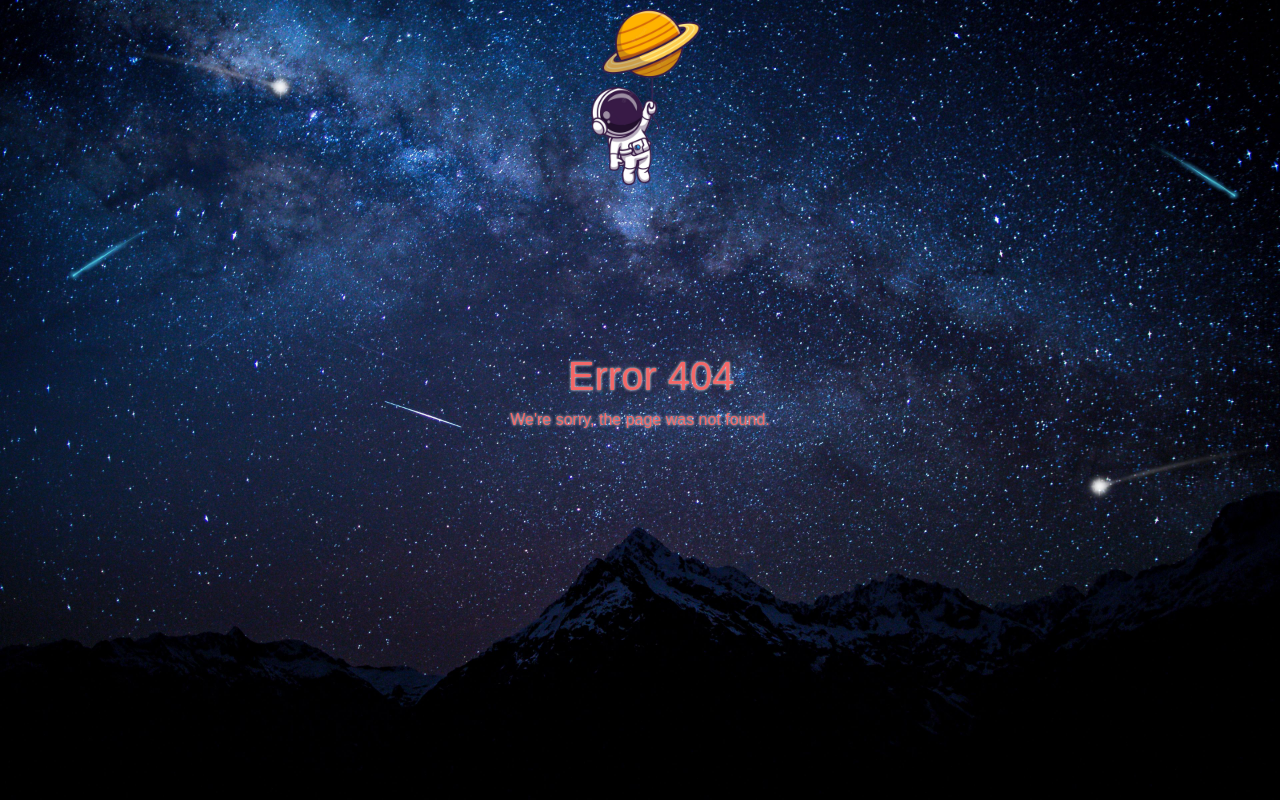
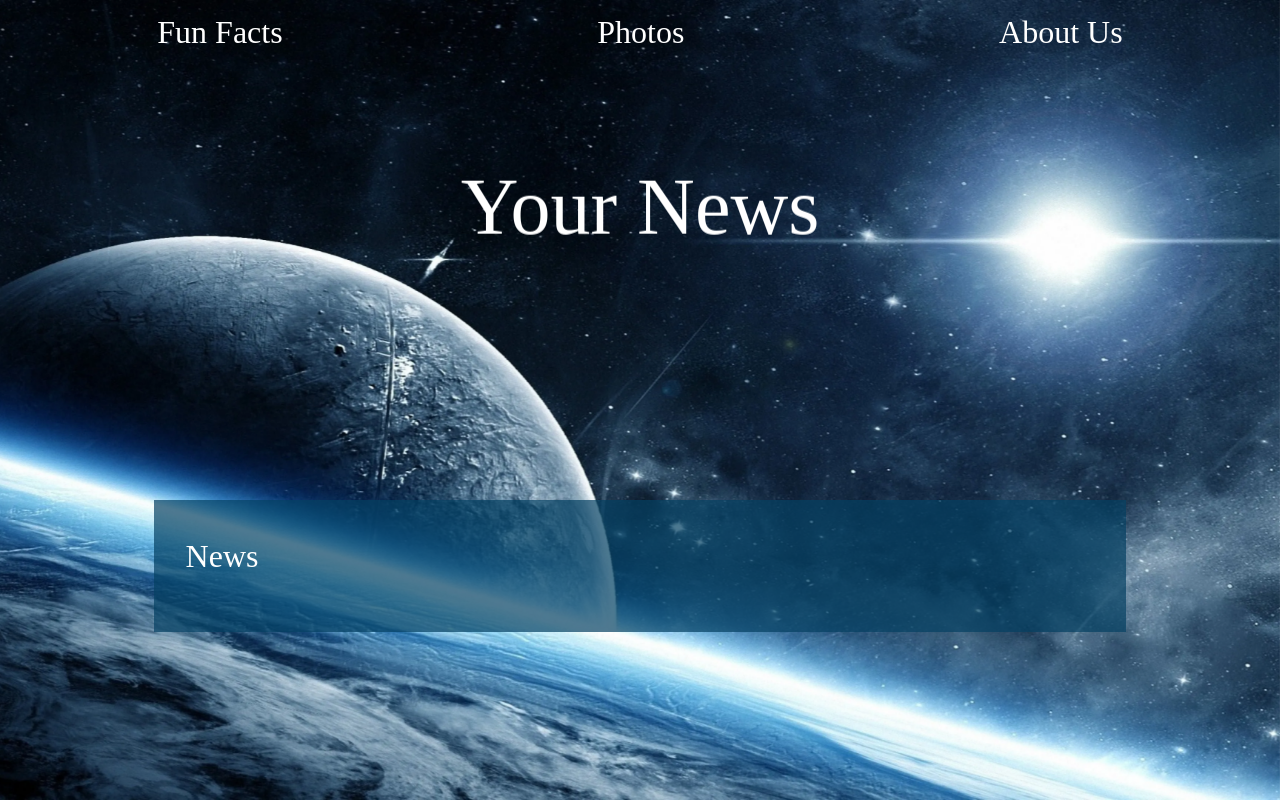
Before and after one commit to kyara-code/ProgettoApiNASA, an Angular app: page /news in a window 1280 px wide. Before the commit this address had no page. Built offline with nearby package versions, Linux system fonts and the light colour scheme; a web font is replaced by a local one.

Commit message:
news e search

```diff
--- a/src/app/app-routing.module.ts
+++ b/src/app/app-routing.module.ts
@@ -1,3 +1,4 @@
+import { NewsComponent } from './news/news.component';
 import { SingleImageComponent } from './photos/single-image/single-image.component';
 import { TopicComponent } from './funfacts/topic/topic.component';
 import { ErrorComponent } from './error/error.component';
@@ -38,6 +39,10 @@ const routes: Routes = [
     component: AboutUsComponent,
   },
   {
+    path: 'news',
+    component: NewsComponent,
+  },
+  {
     path: '**',
     component: ErrorComponent,
   },
--- a/src/app/app.module.ts
+++ b/src/app/app.module.ts
@@ -21,6 +21,7 @@ import { MatButtonModule } from '@angular/material/button';
 import { SingleImageComponent } from './photos/single-image/single-image.component';
 import { DragDropModule } from '@angular/cdk/drag-drop';
 import { FooterComponent } from './footer/footer.component';
+import { NewsComponent } from './news/news.component';
 @NgModule({
   declarations: [
     AppComponent,
@@ -33,6 +34,7 @@ import { FooterComponent } from './footer/footer.component';
     TopicComponent,
     SingleImageComponent,
     FooterComponent,
+    NewsComponent,
   ],
   imports: [
     BrowserModule,
--- a/src/app/funfacts/topic/topic.component.css
+++ b/src/app/funfacts/topic/topic.component.css
@@ -1,6 +1,17 @@
 .input-box {
   display: flex;
   justify-content: flex-end;
+  padding: 10px;
+}
+
+.input-box h3 {
+  padding: 5px;
+  margin: 0;
+}
+
+.input-box input {
+  height: 80%;
+  align-self: center;
 }
 
 .topic-title {
--- a/src/app/funfacts/topic/topic.component.html
+++ b/src/app/funfacts/topic/topic.component.html
@@ -2,7 +2,12 @@
   {{ chosenTopic | titlecase }}
 </h1>
 <div class="input-box">
-  <input type="text" *ngIf="chosenTopic === 'All Fun Facts'" />
+  <h3>Search:</h3>
+  <input
+    type="text"
+    *ngIf="chosenTopic === 'All Fun Facts'"
+    (keydown)="onSearch($event)"
+  />
 </div>
 <div class="fun-facts-list">
   <ul class="fun-facts">
--- a/src/app/funfacts/topic/topic.component.ts
+++ b/src/app/funfacts/topic/topic.component.ts
@@ -1,6 +1,6 @@
 import { ActivatedRoute, Params } from '@angular/router';
 import { HttpReq } from './../../Service/httpReq.service';
-import { Component, OnInit } from '@angular/core';
+import { Component, OnInit, HostListener } from '@angular/core';
 
 import { NewsModel } from './../../Model/news.model';
 
@@ -16,7 +16,6 @@ export class TopicComponent implements OnInit {
   constructor(private httpReq: HttpReq, private route: ActivatedRoute) {}
 
   ngOnInit(): void {
-    console.log('partito');
     this.route.queryParams.subscribe((queryParams: Params) => {
       this.chosenTopic = queryParams['id'];
       this.httpReq.onGetFunFacts(this.chosenTopic).subscribe((response) => {
@@ -27,4 +26,10 @@ export class TopicComponent implements OnInit {
       }
     });
   }
+
+  onSearch(event: KeyboardEvent) {
+    if (event.key === 'Enter') {
+      // Allora avvia la ricerca
+    }
+  }
 }
--- a/src/app/home-page/home-page.component.html
+++ b/src/app/home-page/home-page.component.html
@@ -48,7 +48,7 @@
       <div style="flex: 1">
         <div class="title-news-container">
           <h3>Latest news</h3>
-          <span>See all</span>
+          <span><a routerLink="/news">See all</a></span>
         </div>
         <div class="latest">
           <div *ngFor="let news of newsArray" class="single-news">
--- /dev/null
+++ b/src/app/news/news.component.css
@@ -0,0 +1,75 @@
+.wrapper {
+  height: 100vh;
+  overflow-y: auto;
+  overflow-x: hidden;
+  perspective: 10px;
+  position: relative;
+
+  perspective: 10px;
+}
+
+/* --- Top Page --- */
+
+header {
+  height: 100%;
+
+  transform-style: preserve-3d;
+}
+
+.background {
+  position: absolute;
+  height: 100%;
+  width: 100vw;
+  object-fit: cover;
+
+  transform: translateZ(-15px) scale(2.5);
+  z-index: -1;
+}
+
+/* Title */
+
+.title-container {
+  display: flex;
+  justify-content: center;
+
+  transform: translateZ(-5px) scale(1.5);
+}
+
+.title {
+  color: var(--clr-5);
+  font-size: 5rem;
+  position: relative;
+}
+
+/* --- End Top Page ---  */
+
+/* --- Subjects Section --- */
+
+.menu {
+  background-color: rgba(var(--clr-2-rgb), 0.7);
+  transform: translateY(-300px);
+  width: 80%;
+  height: 80%;
+  margin-left: 10%;
+  padding: 2rem 2rem 2rem 2rem;
+}
+
+.menu-title {
+  color: var(--clr-5);
+  font-size: 2rem;
+  padding-bottom: 20px;
+}
+
+/* --- Fun Facts Section ---  */
+
+.section {
+  background-color: var(--clr-1);
+  position: relative;
+  font-size: 1rem;
+  padding: 0 2rem 2rem 2rem;
+  color: var(--clr-5);
+}
+
+.fun-facts-section {
+  transform: translateY(-250px);
+}
--- /dev/null
+++ b/src/app/news/news.component.html
@@ -0,0 +1,30 @@
+<!-- Fare come per le foto: carichi la lista delle prime 10  notizie, poi hai un load more
+e quando ne clicchi una hai un popup che ti dà tutta la descrizione e anche il link a tutta la
+notizia completa. -->
+
+<div class="wrapper">
+  <!-- Top Page -->
+  <header>
+    <img src="../../assets/img/space-wallpaper.webp" class="background" />
+    <app-navbar></app-navbar>
+    <div class="title-container">
+      <h1 class="title">Your News</h1>
+    </div>
+  </header>
+
+  <!-- Subjects Menu -->
+  <div class="section">
+    <div class="menu">
+      <div class="menu-title">News</div>
+      <div class="subjects-list"></div>
+    </div>
+
+    <!-- Fun Facts Section -->
+    <div class="fun-facts-section">
+      <router-outlet></router-outlet>
+    </div>
+  </div>
+
+  <!-- Footer Section -->
+  <app-footer></app-footer>
+</div>
--- /dev/null
+++ b/src/app/news/news.component.ts
@@ -0,0 +1,15 @@
+import { Component, OnInit } from '@angular/core';
+
+@Component({
+  selector: 'app-news',
+  templateUrl: './news.component.html',
+  styleUrls: ['./news.component.css']
+})
+export class NewsComponent implements OnInit {
+
+  constructor() { }
+
+  ngOnInit(): void {
+  }
+
+}
--- a/src/app/photos/photos.component.ts
+++ b/src/app/photos/photos.component.ts
@@ -49,7 +49,6 @@ export class PhotosComponent implements OnInit, OnDestroy {
     });
     this.photoArray = this.photoArray.concat(res);
     this.httpReq.imageArray = this.photoArray;
-    console.log(res);
   }
 
   onGetPhoto(index: number) {
```
